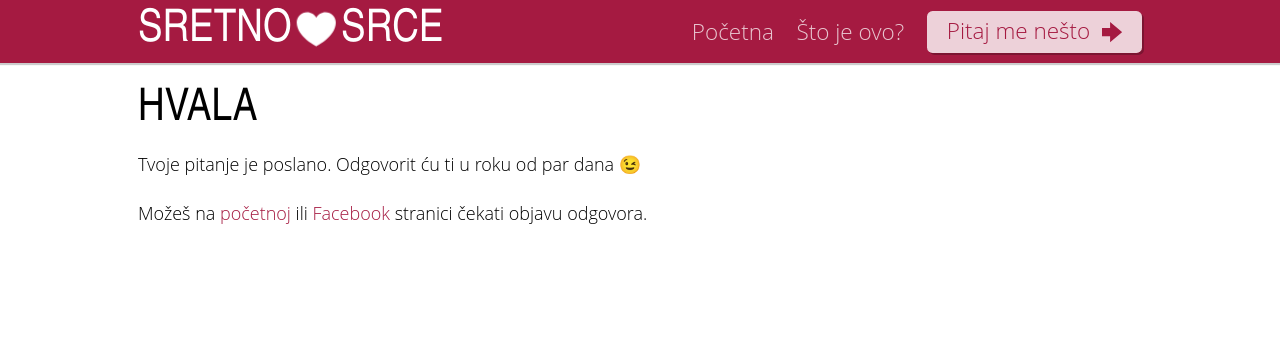
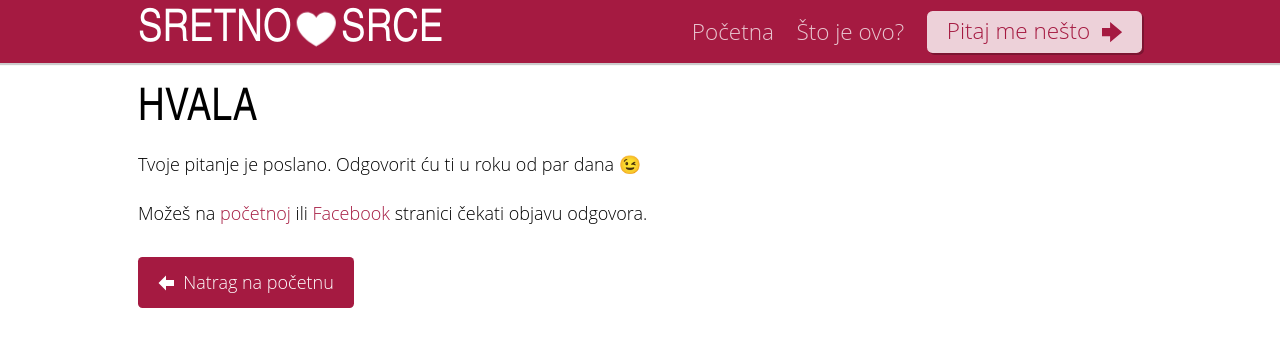
Before and after one commit to silvenon/sretnosrce, a Jekyll site: the page built from hvala/index.md, in a window 1280 px wide. Shown: the top 347 px of the page. Built offline with Jekyll 4.4.1, drawn with Linux system fonts in a browser that asks for light colours; emoji names are drawn with the system emoji font; comment, search, counter and statistics services are not loaded.

Commit message:
Add back button to the thanks page

```diff
--- /dev/null
+++ b/_includes/back.html
@@ -0,0 +1,9 @@
+<div>
+  <a class="btn btn-primary" href="{{ '/' | prepend: site.baseurl }}">
+    <svg class="icon" style="bottom: 1px" role="presentation" viewBox="0 0 1024 1024" width="16" height="16">
+      <title>Arrow left</title>
+      <path fill="currentColor" d="M32 512l480 480v-288h512v-384h-512v-288z"></path>
+    </svg>
+    <span>Natrag na početnu</span>
+  </a>
+</div>
--- a/hvala/index.md
+++ b/hvala/index.md
@@ -12,5 +12,7 @@ Odgovor ćeš dobiti na email. Možda ti prije toga pošaljem potpitanje, ako mi
 
 Možeš na [početnoj] ili [Facebook] stranici čekati objavu odgovora.
 
+{% include back.html %}
+
 [početnoj]: http://sretnosrce.org/
 [facebook]: https://www.facebook.com/{{ site.fb_page }}
```
